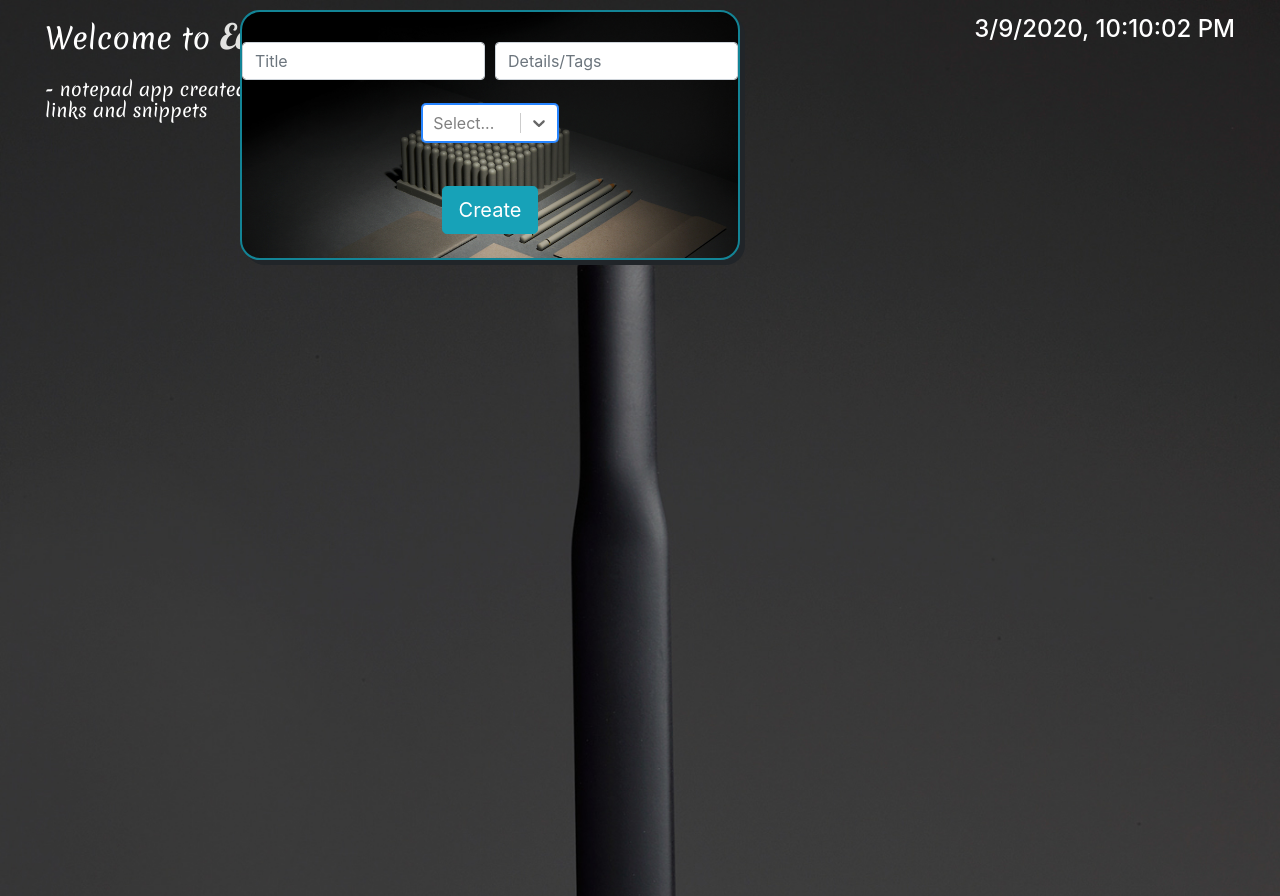
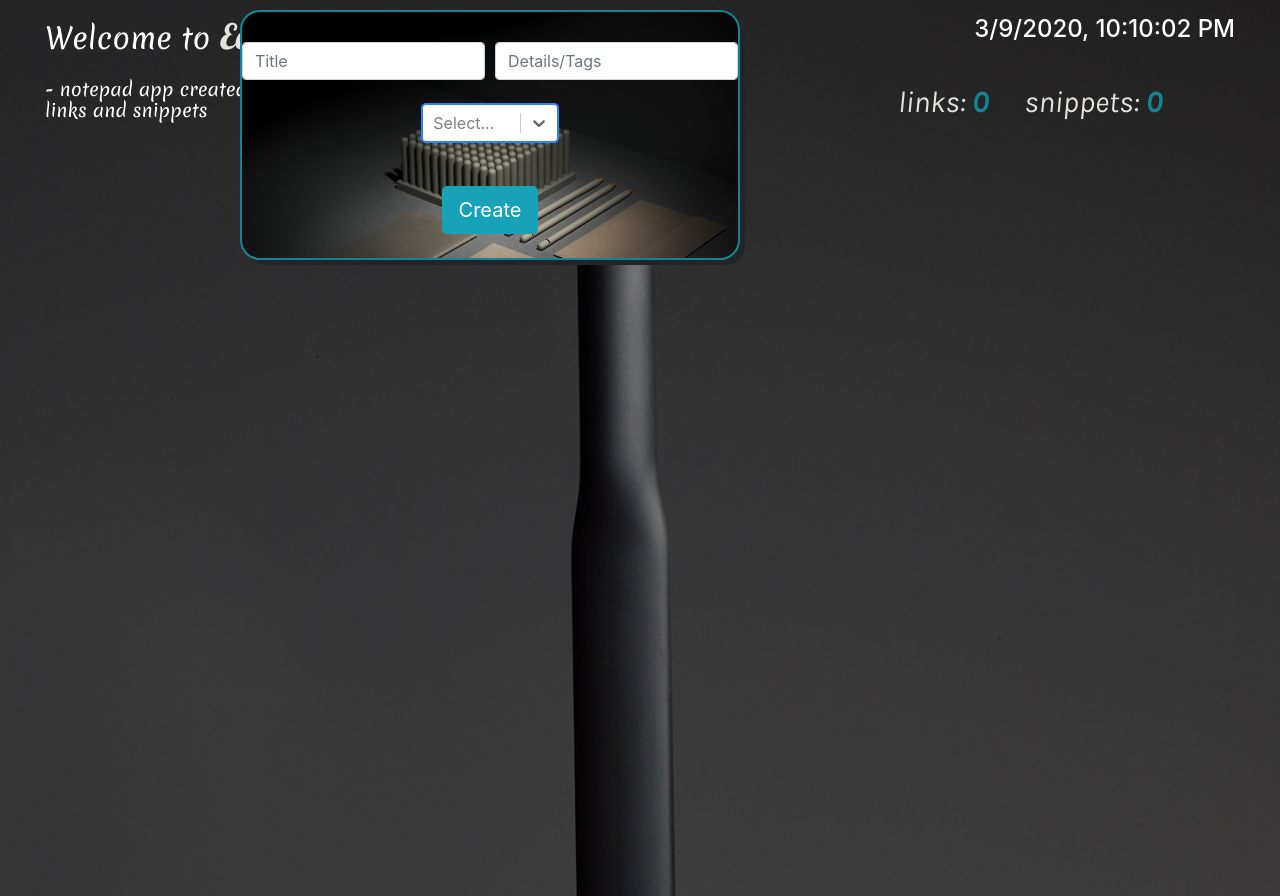
Before and after one commit to Leon131314/project_notepadV2, a React (Create React App) app: page / in a window 1280 px wide. Built offline with nearby package versions, Linux system fonts and the light colour scheme.

Commit message:
creation date + counter

```diff
--- a/src/App.scss
+++ b/src/App.scss
@@ -22,6 +22,16 @@ body {
   position: absolute;
   top: 15px;
   right: 45px;
+}
+
+.Counter {
+  @include detailsStyle;
+  top: 80px;
+  right: 100px;
+  font-size: 30px;
+  display: flex;
+  justify-content: space-around;
+  width: 300px;
 }
 
 
@@ -75,6 +85,13 @@ body {
   padding-top: 30px;
   padding-left: 50px;
   font-family: 'Ubuntu', sans-serif;
+}
+
+.CreationDate {
+  @include detailsStyle;
+  top: 0;
+  right: 60px;
+  font-size: 20px;
 }
 
 
--- a/src/components/Main.js
+++ b/src/components/Main.js
@@ -23,7 +23,8 @@ export default class Main extends React.Component {
                     title: '',
                     type: '',
                     linkCounter: 0,
-                    codeCounter: 0
+                    codeCounter: 0,
+                    date: ''
                 },
             ]
         };
@@ -61,25 +62,34 @@ export default class Main extends React.Component {
         this.setState({
             ...this.state,
             type: selectedOptions.value});
-        console.log(selectedOptions)
-    }
+    };
 
 
     linkCounter() {
         let linkCounter = 1;
-        const test = this.state.notes.map(note => {
+        this.state.notes.map(note => {
             if (note.type === 'link') {
                 linkCounter ++
             }
             return (
                 linkCounter
             )
-        })
-        console.log(linkCounter)
-    }
+        })};
+
+    codeCounter =()=> {
+        let codeCounter = 0;
+        this.state.notes.map(note => {
+            if (note.type === 'link') {
+                codeCounter ++
+            }
+            return (
+                codeCounter
+            )
+        })};
 
 
     addNote = (e) => {
+        const date = new Date().toLocaleString();
         e.preventDefault();
         this.setState({
             notes: this.state.notes.concat([{
@@ -87,11 +97,14 @@ export default class Main extends React.Component {
                 note: this.state.note,
                 title: this.state.title,
                 type: this.state.type,
-                // linkCounter: this.state.type === 'link' ? `${this.state.linkCounter + 1}` : `${this.state.linkCounter + 0}`
+                date: date
             }])
         });
+
+        console.log(this.state);
+
         this.linkCounter();
-        console.log(this.state.notes.linkCounter);
+        this.codeCounter();
     };
 
     removeNote(event, id) {
@@ -123,17 +136,51 @@ export default class Main extends React.Component {
             flexDirection: 'column'
         };
 
+        let linkCounter = 0;
+        this.state.notes.map(note => {
+            if (note.type === 'link') {
+                linkCounter ++
+            }
+            return (
+                linkCounter
+            )
+        });
+
+        let codeCounter = 0;
+        this.state.notes.map(note => {
+            if (note.type === 'code') {
+                codeCounter ++
+            }
+            return (
+                codeCounter
+            )
+        });
+
+        // let codeCounter = 0;
+        // this.state.notes.map(note => {
+        //     if (note.type === 'link') {
+        //         linkCounter ++
+        //     }
+        //     return (
+        //         codeCounter
+        //     )
+        // });
+
         // const clockStyle = {
         //     height: '200px',
         //     color: '#fffff',
         //     width: '200px'
         // }
 
-        const date = new Date().toLocaleString();
+        // const date = new Date().toLocaleString();
 
         return (
             <div>
                 <Welcome />
+                <span className="Counter">
+                    <p>links: <b>{linkCounter}</b> </p>
+                    <p>snippets: <b>{codeCounter}</b></p>
+                </span>
                 <div className = "Main" style={menuStyle} >
                     <Form>
                         <Form.Row>
--- a/src/components/Notes.js
+++ b/src/components/Notes.js
@@ -15,7 +15,7 @@ export default class notes extends React.Component {
         }
     }
 
-    openLink =(link)=> {
+    openLink =()=> {
         const url = this.state.link;
         window.open(url, '_blank');
     };
@@ -34,12 +34,16 @@ export default class notes extends React.Component {
                 link: this.state.link
             })
         });
-        console.log(this.state);
+    };
+
+    createDate =() =>{
+        const date = new Date().toLocaleString();
+        return date;
     };
 
 
     render() {
-        const date = new Date().toLocaleString();
+        // const date = new Date().toLocaleString();
 
         return (
             <div className="Lists">
@@ -47,8 +51,9 @@ export default class notes extends React.Component {
                         if (note.id !== 0 && note.type === 'link') {
                             return (
                                 <div style={linkStyle} key={note.id}>
-                                    <li><h1 className="Title">{note.title} {date}</h1></li>
+                                    <li><h1 className="Title">{note.title}</h1></li>
                                     <li><h3 className="Details-link">{note.note}</h3></li>
+                                    <li><h4 className="CreationDate">created: {note.date}</h4> </li>
                                     <Button variant="dark" className="Button-remove" onClick={e => {
                                         this.props.remove(e, note)
                                     }}><FaTrash/>
@@ -71,6 +76,7 @@ export default class notes extends React.Component {
                                 <div style={codeStyle} key={note.id}>
                                     <li><h1 className="Title">{note.title}</h1></li>
                                     <li><h3 className="Details-Code">{note.note}</h3></li>
+                                    <li><h4 className="CreationDate">created: {note.date}</h4> </li>
                                     <Button variant="dark" size="sm" className="Button-remove" onClick={e => {
                                         this.props.removeTest(e, note)
                                     }}><FaTrash/></Button>
```
